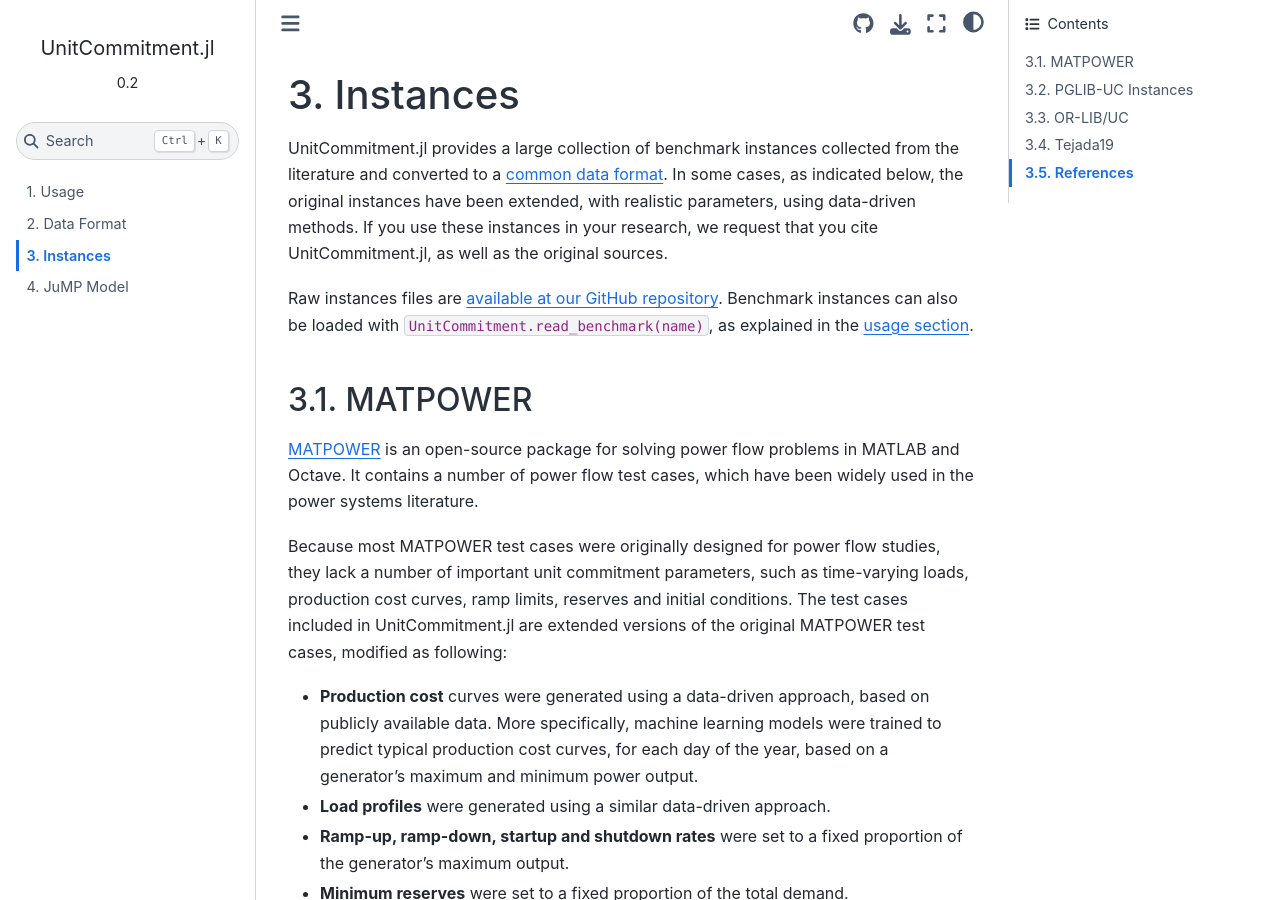
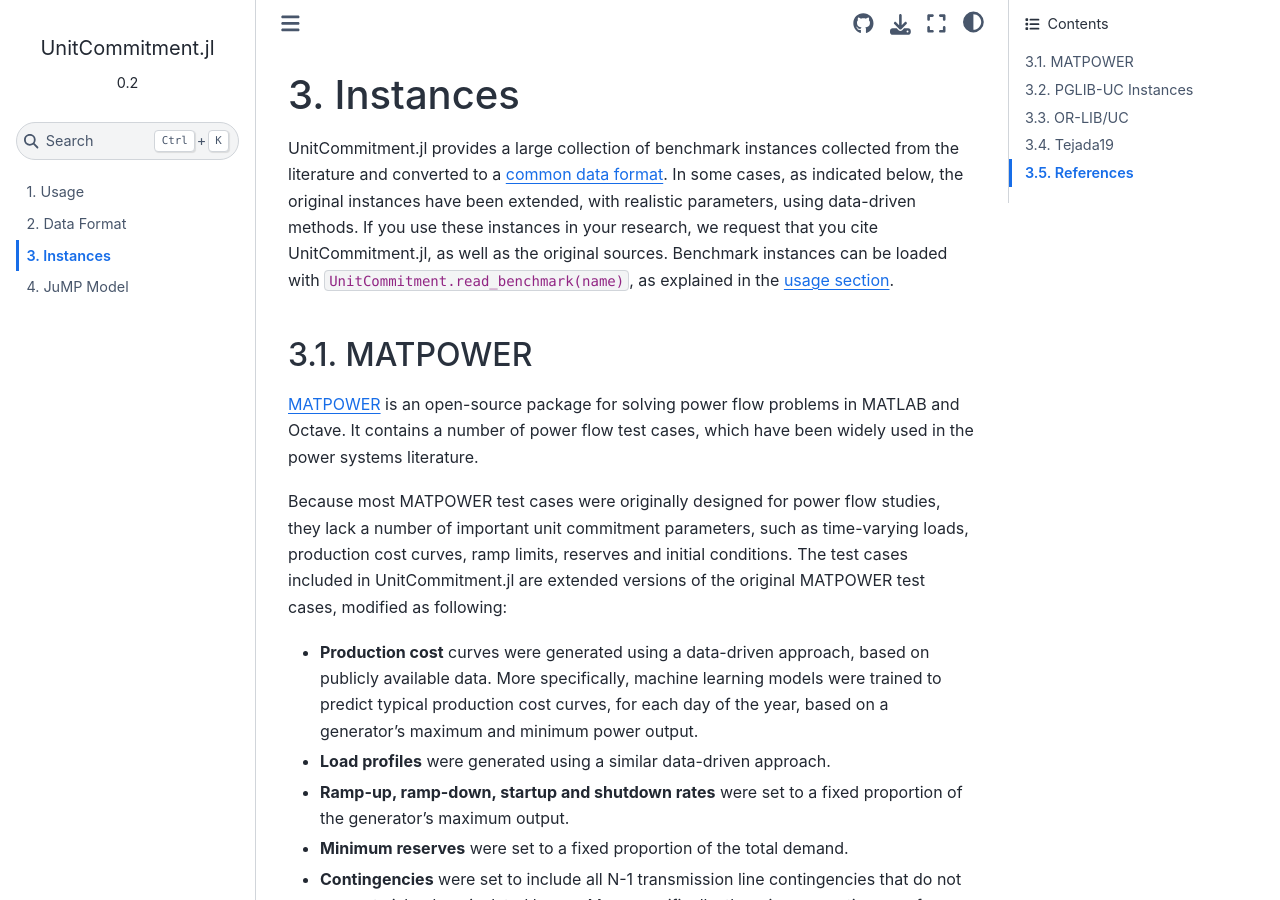
Before and after one commit to ANL-CEEESA/UnitCommitment.jl, a Sphinx documentation site: the page built from docs/instances.md, in a window 1280 px wide and 900 px high. Built offline with Sphinx 7.4.7 and the Sphinx Book theme 1.1.4, drawn with Linux system fonts in a browser that asks for light colours.

Commit message:
Update docs

```diff
--- a/docs/instances.md
+++ b/docs/instances.md
@@ -9,12 +9,7 @@ suffix: .
 Instances
 =========
 
-UnitCommitment.jl provides a large collection of benchmark instances collected
-from the literature and converted to a [common data format](format.md). In some cases, as indicated below, the original instances have been extended, with realistic parameters, using data-driven methods.
-If you use these instances in your research, we request that you cite UnitCommitment.jl, as well as the original sources.
-
-Raw instances files are [available at our GitHub repository](https://github.com/ANL-CEEESA/UnitCommitment.jl/tree/dev/instances). Benchmark instances can also be loaded with
-`UnitCommitment.read_benchmark(name)`, as explained in the [usage section](usage.md).
+UnitCommitment.jl provides a large collection of benchmark instances collected from the literature and converted to a [common data format](format.md). In some cases, as indicated below, the original instances have been extended, with realistic parameters, using data-driven methods. If you use these instances in your research, we request that you cite UnitCommitment.jl, as well as the original sources. Benchmark instances can be loaded with `UnitCommitment.read_benchmark(name)`, as explained in the [usage section](usage.md).
 
 
 MATPOWER
```
